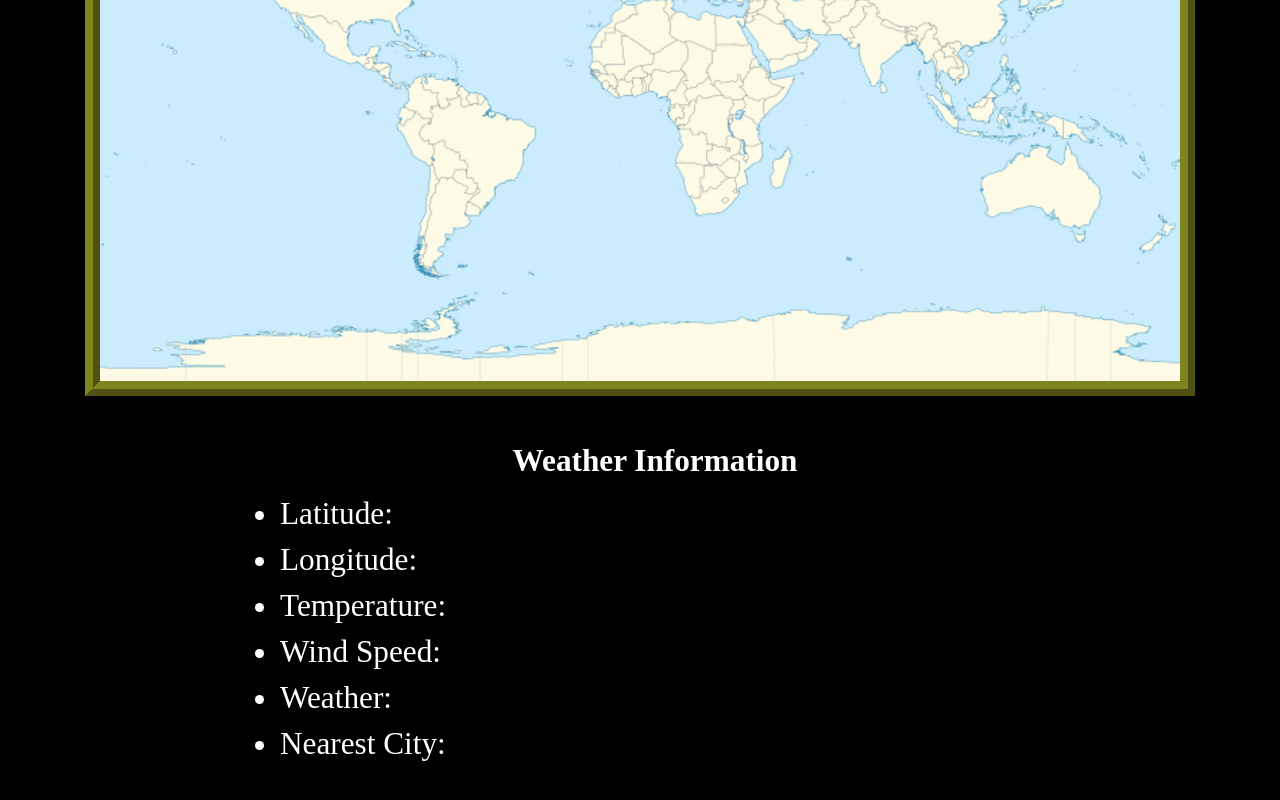
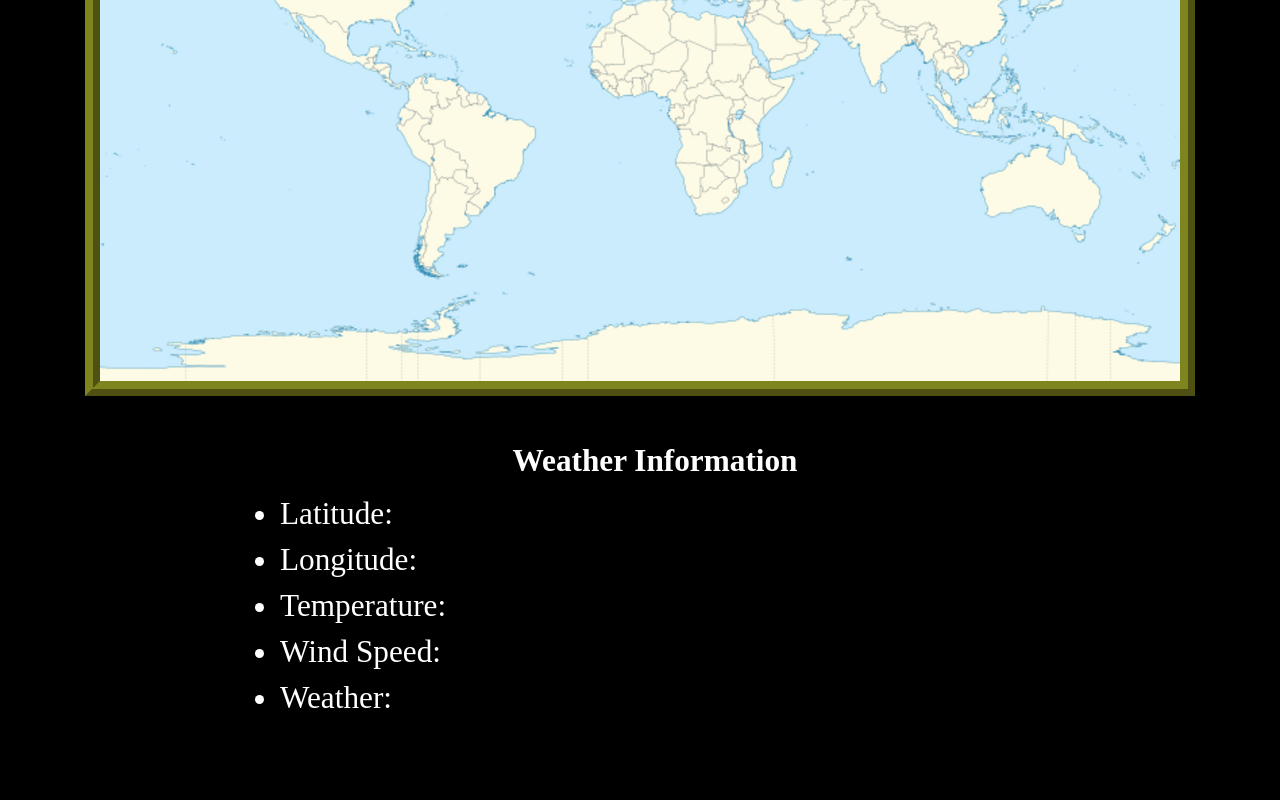
Before and after one commit to staten-island-tech/api-project-BSelyomin, a website built with Vite: page weatherTracker/index.html in a window 1280 px wide. Shown: the part 272-1072 px from the top of the page. Built offline with nearby package versions, Linux system fonts and the light colour scheme.

Commit message:
Update index.html

```diff
--- a/weatherTracker/index.html
+++ b/weatherTracker/index.html
@@ -22,7 +22,6 @@
           <li class="opt" id="temp">Temperature:</li>
           <li class="opt" id="speed">Wind Speed:</li>
           <li class="opt" id="weat">Weather:</li>
-          <li class="opt" id="city">Nearest City:</li>
         </ul>
       </div>
     </div>
```
